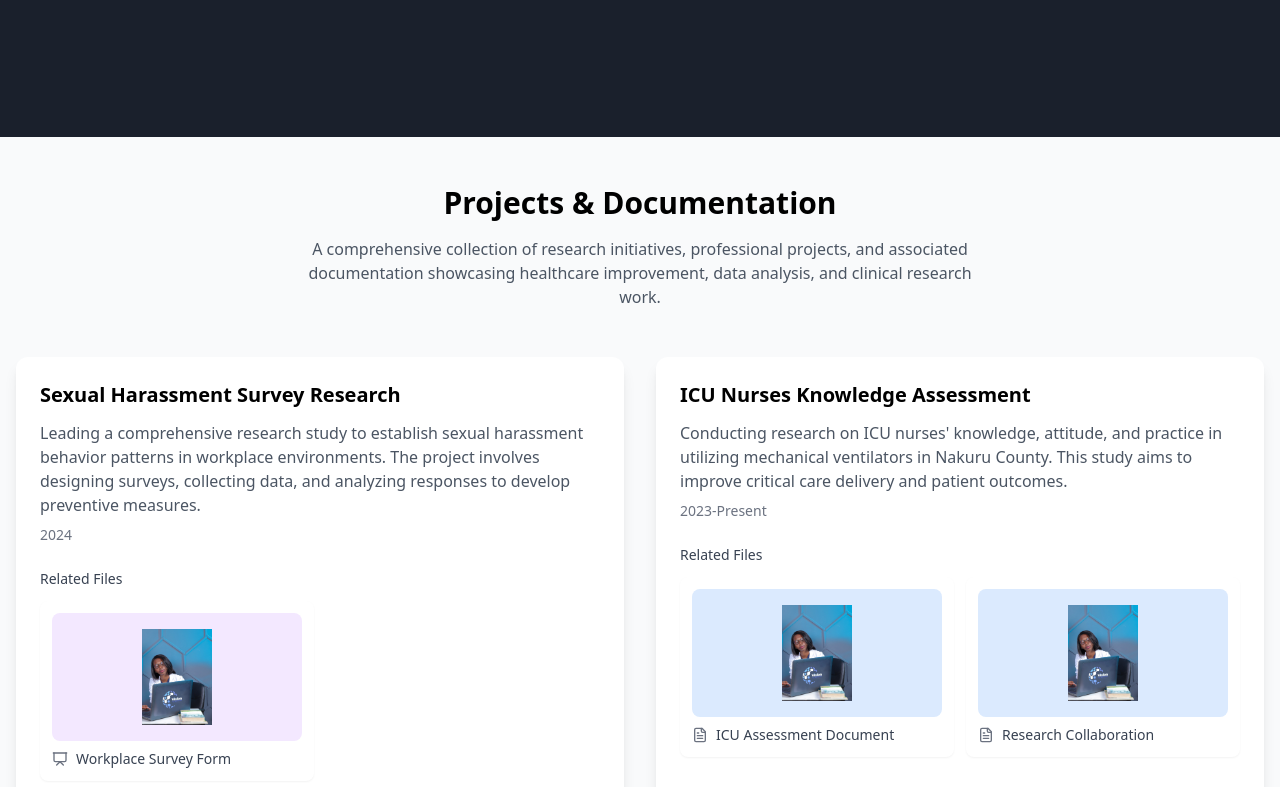
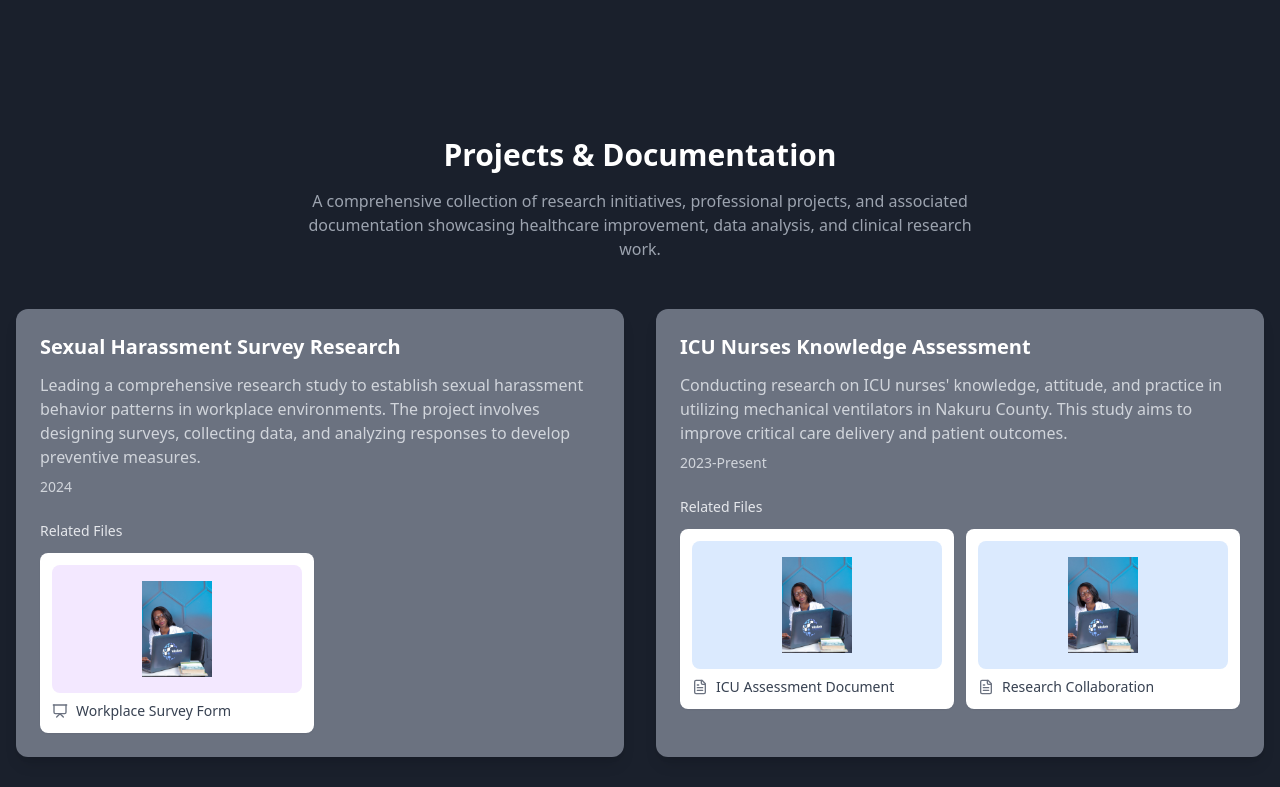
Before and after one commit to Laura-Nyaaga/my_website-portfolio-sonia, a Next.js app in the folder sonia_web/: page / in a window 1280 px wide. Shown: the part 2000-2787 px from the top of the page. Built offline with nearby package versions, Linux system fonts and the light colour scheme.

Commit message:
add files

```diff
--- a/sonia_web/src/app/Projects/projects.tsx
+++ b/sonia_web/src/app/Projects/projects.tsx
@@ -60,16 +60,16 @@ type ProjectCardProps = {
 };
 
 const ProjectCard: React.FC<ProjectCardProps> = ({ title, description, date, attachments }) => (
-  <div className="bg-white rounded-xl shadow-lg p-6 hover:shadow-xl transition-shadow">
+  <div className="bg-gray-500 rounded-xl shadow-lg p-6 hover:shadow-xl transition-shadow">
     <div className="mb-6">
       <h3 className="text-xl font-semibold mb-3">{title}</h3>
-      <p className="text-gray-600 mb-2">{description}</p>
-      <p className="text-sm text-gray-500 mb-4">{date}</p>
+      <p className="text-gray-300 mb-2">{description}</p>
+      <p className="text-sm text-gray-300 mb-4">{date}</p>
     </div>
 
     {attachments && attachments.length > 0 && (
       <div>
-        <h4 className="text-sm font-medium text-gray-700 mb-3">Related Files</h4>
+        <h4 className="text-sm font-medium text-gray-200 mb-3">Related Files</h4>
         <div className="grid grid-cols-2 gap-3">
           {attachments.map((attachment, index) => (
             <AttachmentCard key={index} {...attachment} />
@@ -150,10 +150,10 @@ const Projects = () => {
   ];
 
   return (
-    <div className="max-w-7xl mx-auto px-4 py-12 bg-gray-50">
+    <div className="min-h-screen bg-[#1a202c] text-white px-4">
       <div className="mb-12 text-center">
         <h2 className="text-3xl font-bold mb-4">Projects & Documentation</h2>
-        <p className="text-gray-600 max-w-2xl mx-auto">
+        <p className="text-gray-400 max-w-2xl mx-auto">
           A comprehensive collection of research initiatives, professional projects, and associated documentation showcasing healthcare improvement, data analysis, and clinical research work.
         </p>
       </div>
```
